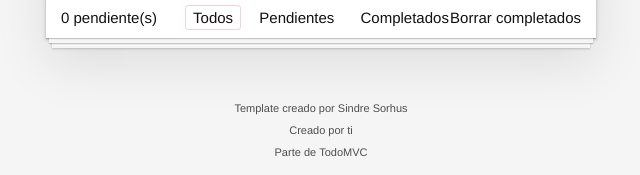
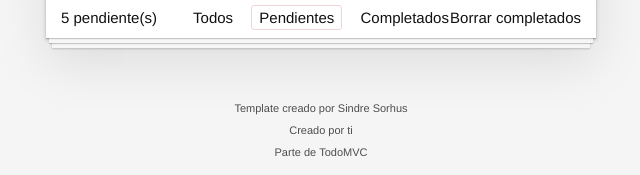
Before and after one commit to garcia-f/Todo-App, a website built with Vite: page index.html in a window 1280 px wide. Both pictures are taken after a click on the link "Pendientes". Shown: the part 498-673 px from the top of the page, 319-959 px from the left. Built offline with nearby package versions, Linux system fonts and the light colour scheme.

Commit message:
total de todos pendientes

```diff
--- a/src/store/todo.store.js
+++ b/src/store/todo.store.js
@@ -2,7 +2,7 @@ import { Todo } from "../todos/models/todo.models.js";
 
 
 
-const Filters = {
+export const Filters = {
   All: 'all',
   Completed: 'Completed',
   Pending: 'Pending',
--- a/src/todos/app.html
+++ b/src/todos/app.html
@@ -37,7 +37,8 @@
         <!-- Remove this if you don't implement routing -->
         <ul class="filters">
             <li>
-                <a class="selected filtro" class="selected" href="#/">Todos</a>
+                <!-- selected  -->
+                <a class="filtro" class="selected" href="#/">Todos</a>
             </li>
             <li>
                 <a class="filtro" href="#/active">Pendientes</a>
--- a/src/todos/app.js
+++ b/src/todos/app.js
@@ -1,12 +1,15 @@
 import html from './app.html?raw';    // el ?raw es para indicar que necesito importar un archivo html
-import todoStore from '../store/todo.store.js';
+import todoStore, { Filters } from '../store/todo.store.js';
 import { renderTodos } from './use-cases/render-todos.js';
+import { renderPending } from './use-cases/render-pending.js';
 
 
 const ElementIDs = {
   TodoList:     '.todo-list',
   NewTodoInput: '#new-todo-input',
   ClearCompletedButton : '.clear-completed',
+  TodoFilters: '.filtro',
+  PendingCountLabel: '#pending-count',
 }
 
 
@@ -20,6 +23,11 @@ export const App = ( elementId ) => {
   const displayTodos = () => {
     const todos = todoStore.getTodos( todoStore.getCurrentFilter() );
     renderTodos( ElementIDs.TodoList, todos );
+    updatePendingCount();
+  }
+
+  const updatePendingCount = () => {
+    renderPending( ElementIDs.PendingCountLabel );
   }
 
 
@@ -35,8 +43,9 @@ export const App = ( elementId ) => {
 
   // Referencias HTML
   const newDescriptionInput  = document.querySelector( ElementIDs.NewTodoInput );
+  const clearCompletedButton = document.querySelector( ElementIDs.ClearCompletedButton );
   const todoListUL           = document.querySelector( ElementIDs.TodoList );
-  const clearCompletedButton = document.querySelector( ElementIDs.ClearCompletedButton );
+  const filtersLIs           = document.querySelectorAll( ElementIDs.TodoFilters );
 
   // Listeners
   // agrega una nueva tarea
@@ -74,4 +83,30 @@ export const App = ( elementId ) => {
     displayTodos();
   });
 
+  filtersLIs.forEach( element => {
+
+    element.addEventListener( 'click', ( element ) => {
+      filtersLIs.forEach( el => el.classList.remove('selected') );
+      element.target.classList.add('selected');
+
+      switch ( element.target.text ) {
+        case 'Todos':
+          todoStore.setFilter( Filters.All )
+        break;
+
+        case 'Pendientes':
+          todoStore.setFilter( Filters.Pending )
+        break;
+
+        case 'Completados':
+          todoStore.setFilter( Filters.Completed )
+        break;
+      }
+
+      displayTodos();
+
+    });
+
+  })
+
 }
--- a/src/todos/use-cases/index.js
+++ b/src/todos/use-cases/index.js
@@ -1,2 +1,3 @@
 export { createTodoHTML } from "./create-todo-html.js";
+export { renderPending } from './render-pending.js';
 export { renderTodos } from "./render-todos.js";
--- /dev/null
+++ b/src/todos/use-cases/render-pending.js
@@ -0,0 +1,15 @@
+import todoStore, { Filters } from "../../store/todo.store";
+
+let element;
+
+export const renderPending = ( elementId ) => {
+
+  if ( !element )
+    element = document.querySelector( elementId );
+
+  if ( !element )
+    throw new Error(`Element ${ elementId } not found`);
+
+  element.innerHTML = todoStore.getTodos( Filters.Pending ).length;
+
+}
```
